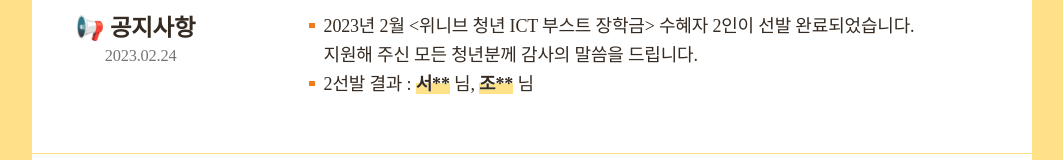
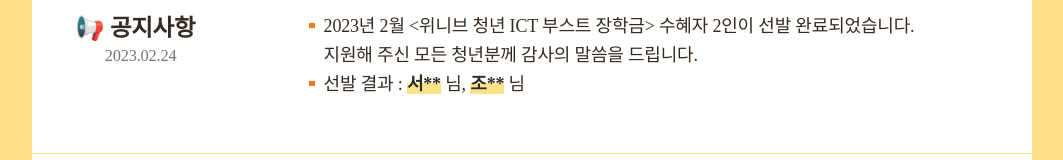
Before and after one commit to weniv/scholarship, a plain HTML site: page index.html in a window 1280 px wide. Shown: the part 629-789 px from the top of the page, without its empty margins (108-1171 px from the left). Drawn offline with Linux system fonts and the light colour scheme; a web font is replaced by a local one.

Commit message:
✏️ 오탈자 수정

```diff
--- a/index.html
+++ b/index.html
@@ -39,7 +39,7 @@
       <ul>
         <li>2023년 2월 &lt;위니브 청년 ICT 부스트 장학금&gt; 수혜자 2인이 선발 완료되었습니다.<br>
           지원해 주신 모든 청년분께 감사의 말씀을 드립니다.</li>
-        <li>2선발 결과 : <strong>서**</strong> 님, <strong>조**</strong> 님</li>
+        <li>선발 결과 : <strong>서**</strong> 님, <strong>조**</strong> 님</li>
       </ul>
     </section>
     <section>
```
